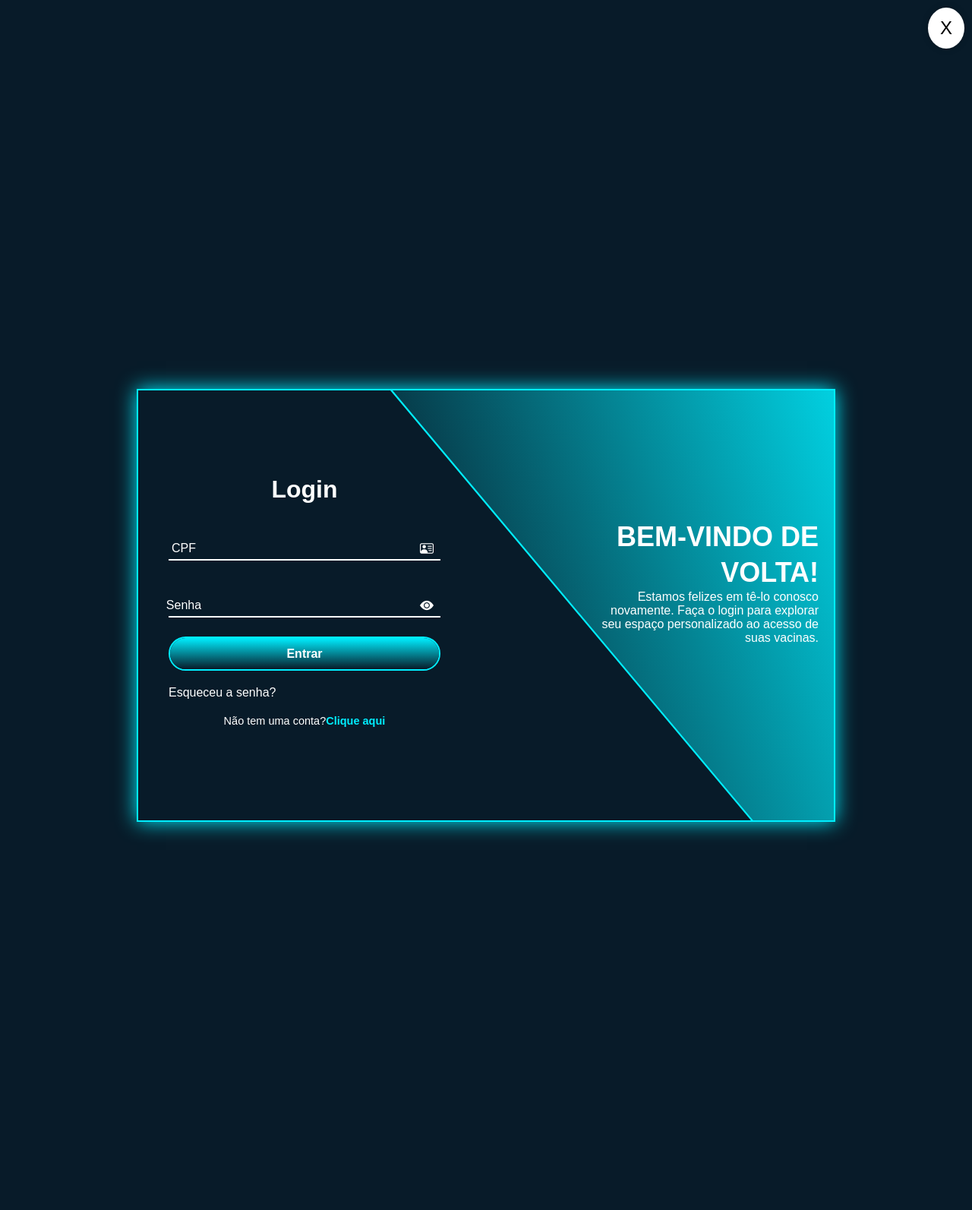
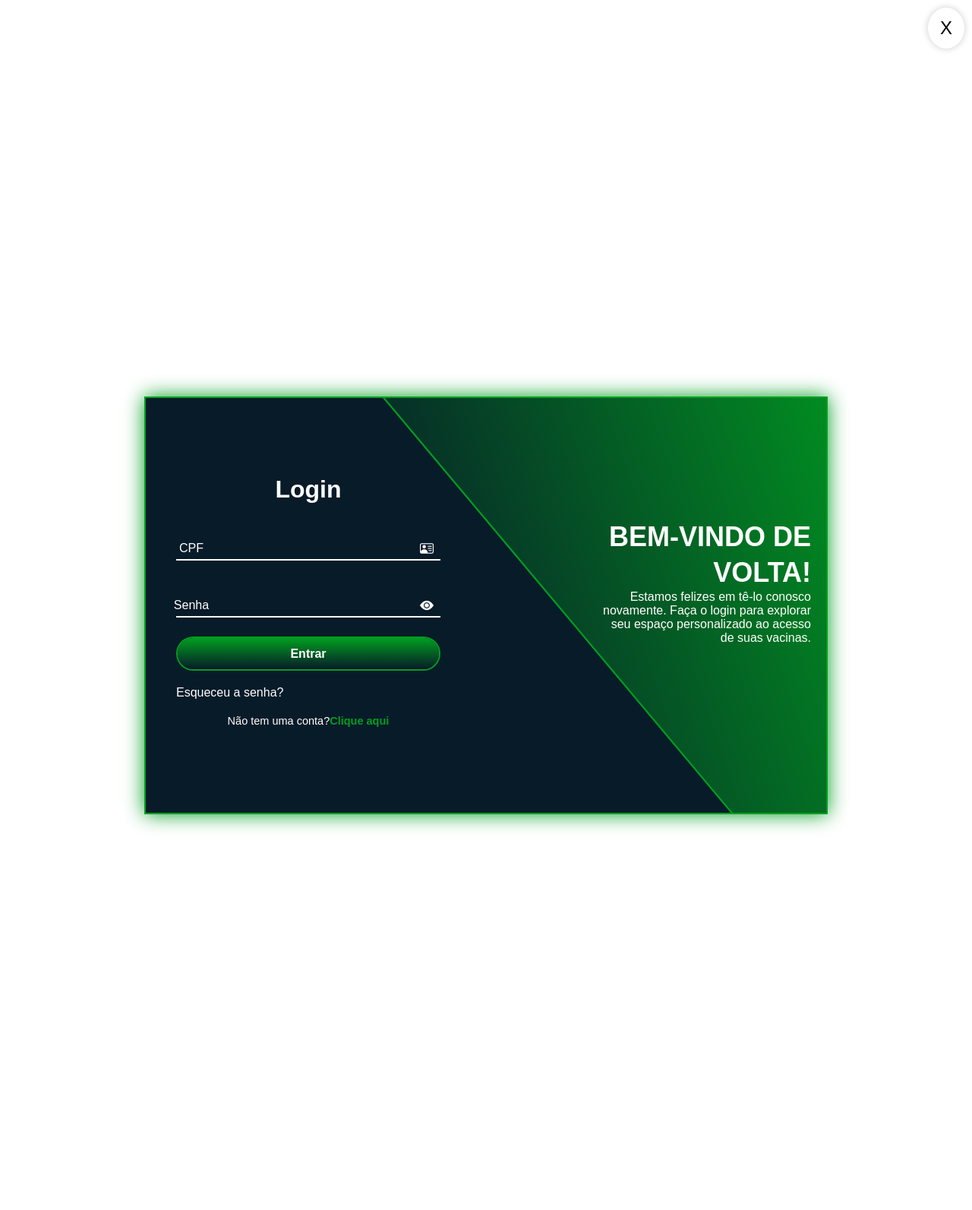
Before and after one commit to JPacolla376/FATEC_PI-2_Vacina_mais_Brasil, a PHP site: page /HTML/login.php in a window 1280 px wide. Shown: the whole page at 76% size. Run offline with PHP 8.4, Linux system fonts and the light colour scheme.

Commit message:
Novo Estilo

```diff
--- a/Site/CSS/login.css
+++ b/Site/CSS/login.css
@@ -10,7 +10,6 @@ body {
     justify-content: center;
     align-items: center;
     min-height: 100vh;
-    background: #081b29;
 }
 
 .close-button {
@@ -27,7 +26,7 @@ body {
     box-shadow: 0 0 10px rgba(0, 0, 0, 0.2);
 }
 
-  .close-button span {
+.close-button span {
     display: block;
     width: 100%;
     height: 100%;
@@ -37,11 +36,12 @@ body {
 
 .wrapper {
     position: relative;
-    width: 920px;
-    height: 570px;
+    width: 900px;
+    height: 550px;
     background: transparent;
-    border: 2px solid #0ef;
-    box-shadow: 0 0 25px #0ef;
+    border: 2px solid #009E20;
+    box-shadow: 0 0 25px #009E20;
+    background-color: #081b29;
     overflow: hidden;
 }
 
@@ -136,7 +136,7 @@ body {
 }
 
 .input-box input:focus, .input-box input:valid{
-   border-bottom-color: #0ef;
+   border-bottom-color: #009E20;
 }
 
 .input-box label {
@@ -152,7 +152,7 @@ body {
 
 .input-box input:focus~label, .input-box input:valid~label{
     top: -5px;
-    color: #0ef;
+    color: #009E20;
 }
 
 .input-box i {
@@ -166,7 +166,7 @@ body {
 }
 
 .input-box input:focus~i, .input-box input:valid~i{
-    color: #0ef;
+    color: #009E20;
 }
 
 .btn {
@@ -174,7 +174,7 @@ body {
     width: 100%;
     height: 45px;
     background: transparent;
-    border: 2px solid #0ef;
+    border: 2px solid #009E20;
     outline: none;
     border-radius: 40px;
     cursor: pointer;
@@ -192,7 +192,7 @@ body {
     left: 0;
     width: 100%;
     height: 300%;
-    background: linear-gradient(#081b29, #0ef, #081b29, #0ef);
+    background: linear-gradient(#081b29, #009E20, #081b29,#009E20);
     z-index: -1;
     transition: .5s;
 }
@@ -207,7 +207,7 @@ body {
 }
 
 .forgot-password-link a:hover{
-    color: #0ef;
+    color: #009E20;
     text-decoration: underline;
 }
 
@@ -219,7 +219,7 @@ body {
 }
 
 .logreg-link p a {
-    color: #0ef;
+    color: #009E20;
     text-decoration: none;
     font-weight: 600;
 }
@@ -303,8 +303,8 @@ body {
     right: 0;
     width: 950px;
     height: 700px;
-    background: linear-gradient(45deg, #081b29, #0ef);
-    border-bottom: 3px solid #0ef;
+    background: linear-gradient(45deg, #081b29,#009E20);
+    border-bottom: 3px solid #009E20;
     transform: rotate(10deg) skewY(40deg);
     transform-origin: bottom right;
     transition: 1.5s ease;
@@ -323,7 +323,7 @@ body {
     width: 950px;
     height: 850px;
     background: #081b29;
-    border-top: 3px solid #0ef;
+    border-top: 3px solid #009E20;
     transform: rotate(0) skewY(0);
     transform-origin: bottom left;
     transition: 1.5s ease;
```
Also changed, not shown: Site/CSS/recuperacao.css (+11 -41 lines).
